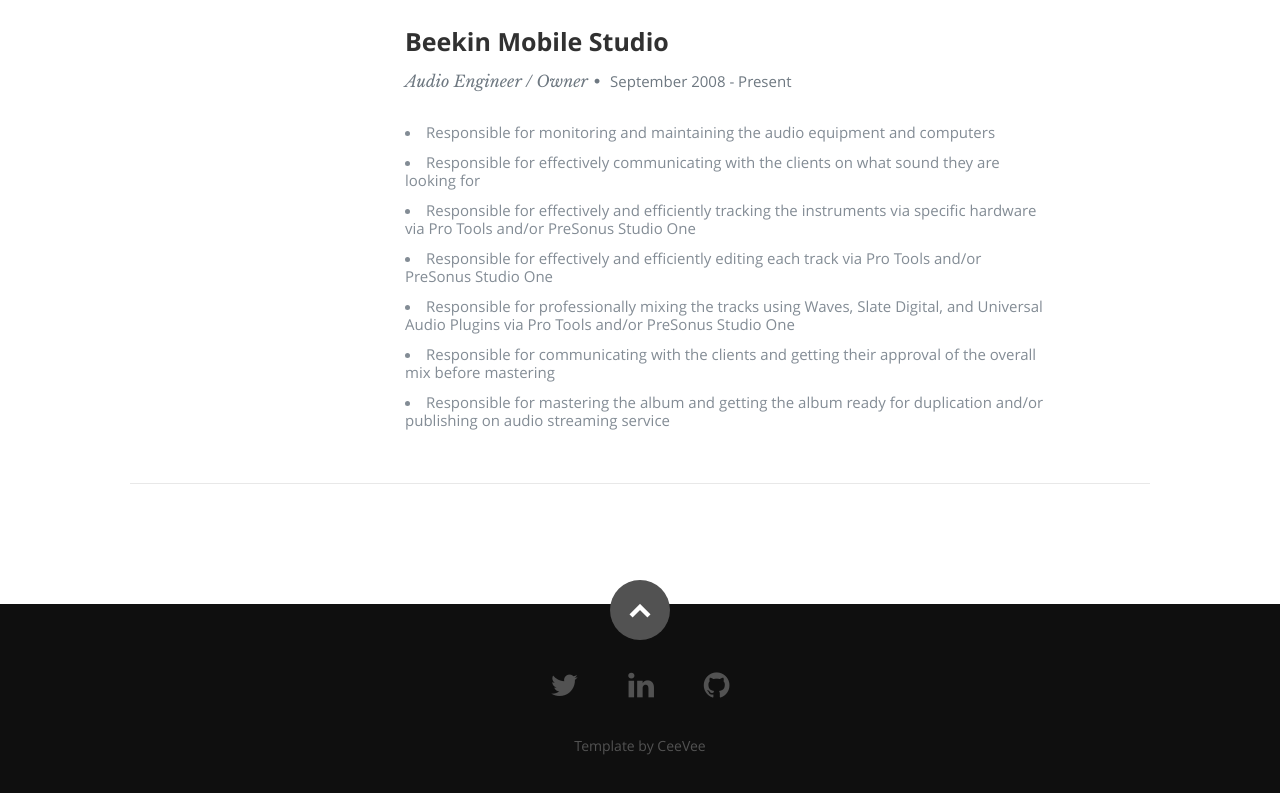
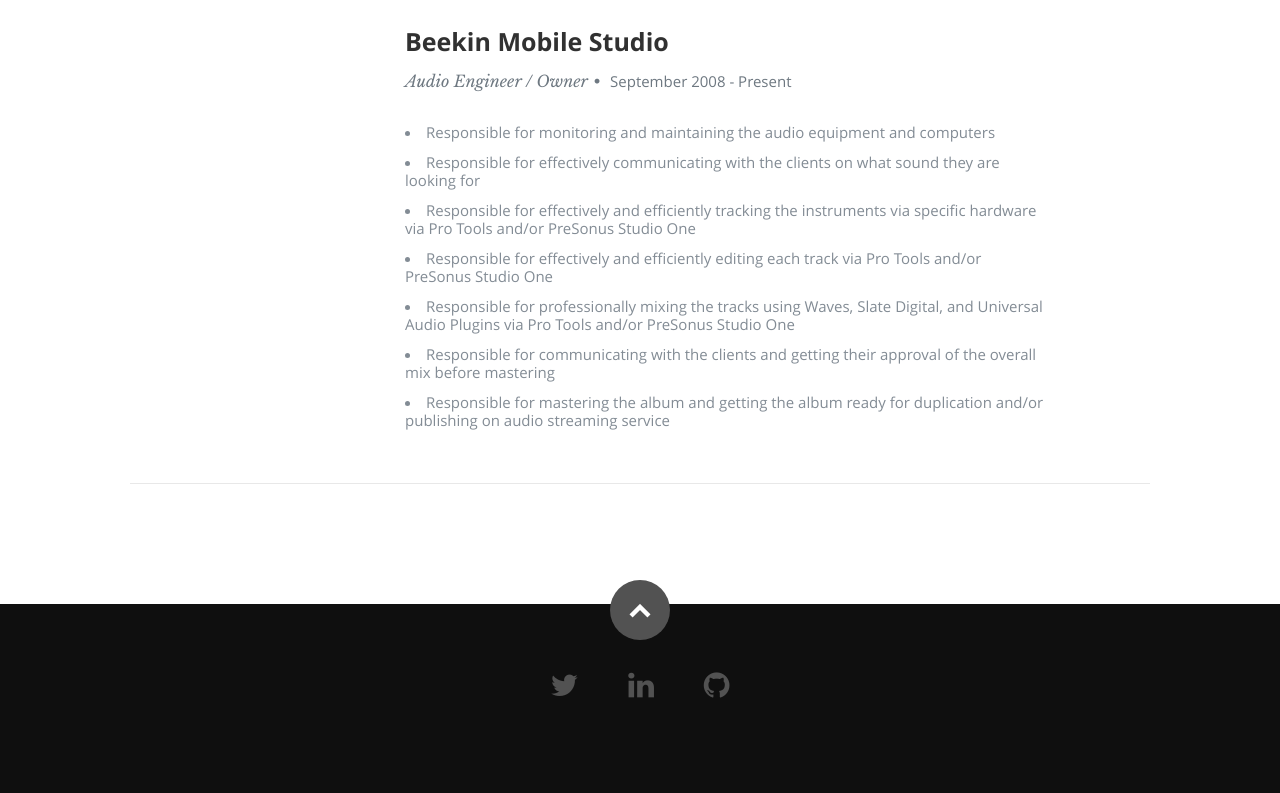
Before and after one commit to drumforgod82/azure-resume, a plain HTML site: page frontend/index.html in a window 1280 px wide. Shown: the part 4764-5557 px from the top of the page. Drawn offline with nearby package versions, Linux system fonts and the light colour scheme; no server answers.

Commit message:
Update index.html

```diff
--- a/frontend/index.html
+++ b/frontend/index.html
@@ -338,8 +338,8 @@
                <li><a href="https://github.com/drumforgod82/azure-resume"><i class="fa fa-github"></i></a></li>
             </ul>
 
-            <ul class="copyright">
-               <a href="https://www.styleshout.com/free-templates/ceevee/"> Template by CeeVee </a>
+        <!--    <ul class="copyright">
+               <a href="https://www.styleshout.com/free-templates/ceevee/"> Template by CeeVee </a> -->
 
             </ul>
 
```
